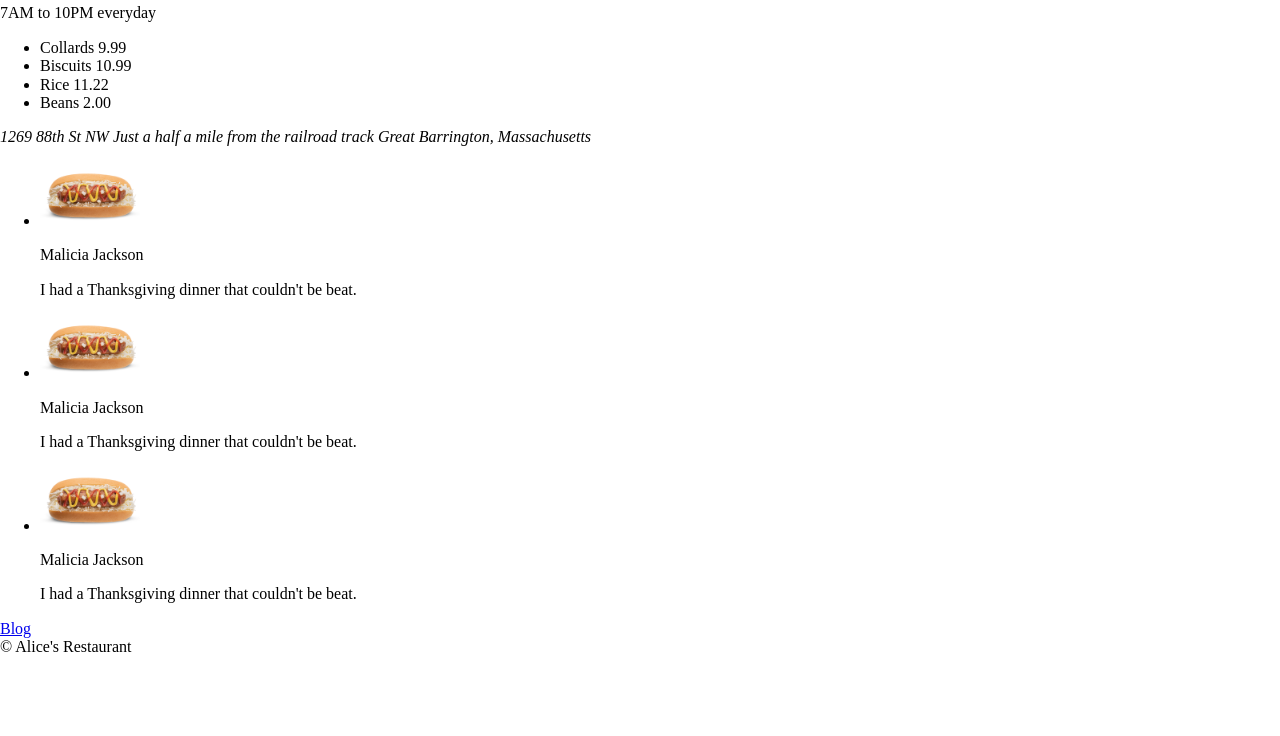
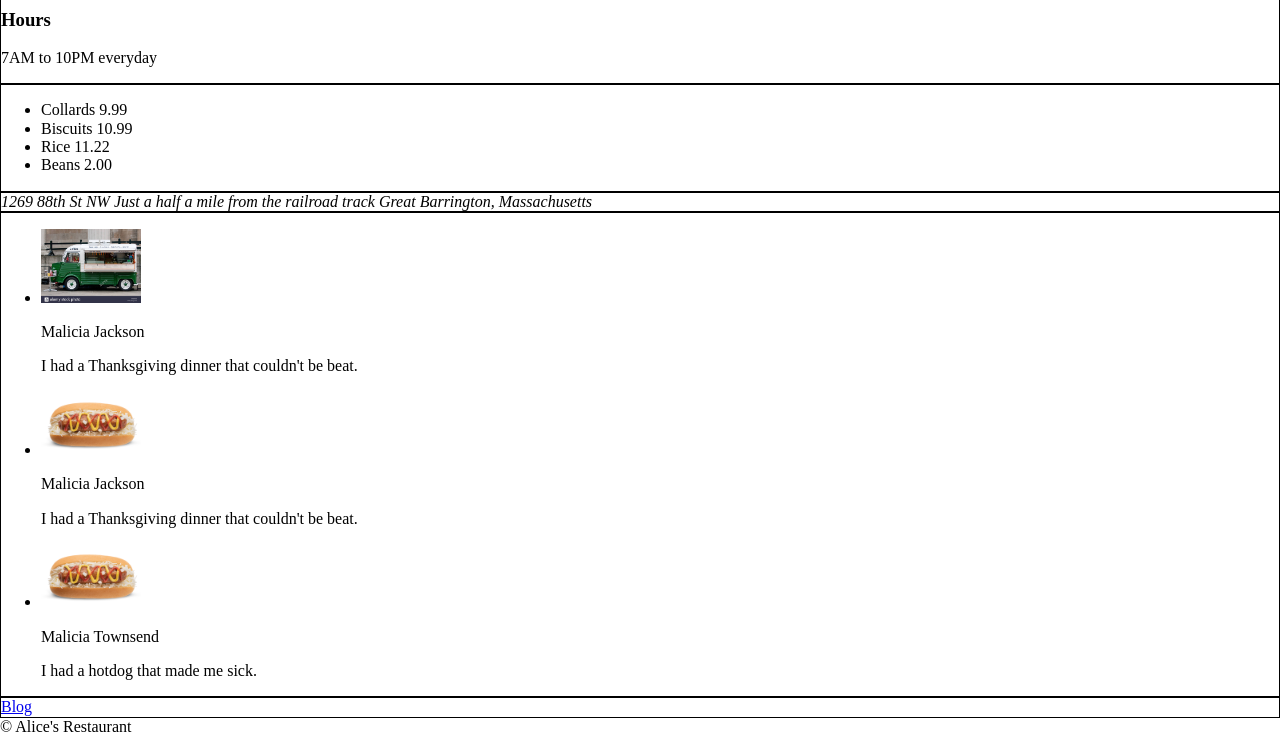
Before and after one commit to ol4er/alices-restaurant, a plain HTML site: page index.html in a window 1280 px wide. Shown: the part 318-1054 px from the top of the page. Before the commit the page ends 975 px from the top, so only its background shows below. Drawn offline with nearby package versions, Linux system fonts and the light colour scheme.

Commit message:
Updated some stuff that I forgot

```diff
--- a/index.html
+++ b/index.html
@@ -69,7 +69,7 @@
 		<div class="Testimonials">
 			<ul>
 				<li class="testimonial">
-					<img src="images/hotdog.png">
+					<img src="images/food-truck-london.jpeg">
 					<p class="name">Malicia Jackson</p>
 					<p>I had a Thanksgiving dinner that couldn't be beat.</p>
 				</li>
@@ -82,8 +82,8 @@
 
 				<li class="testimonial">
 					<img src="images/hotdog.png">
-					<p class="name">Malicia Jackson</p>
-					<p>I had a Thanksgiving dinner that couldn't be beat.</p>
+					<p class="name">Malicia Townsend</p>
+					<p>I had a hotdog that made me sick.</p>
 				</li>
 			</ul>
 		</div>
--- a/styles.css
+++ b/styles.css
@@ -4,3 +4,6 @@ img {
 .Tagline {
     color: black;
 }
+div {
+    border: 1px solid black;
+}
```
